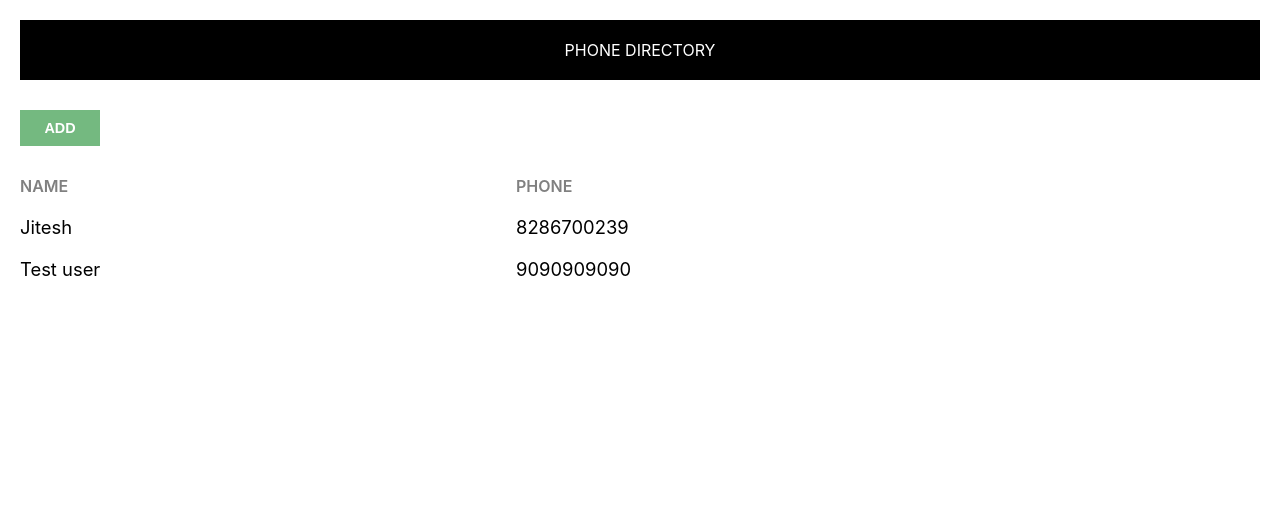
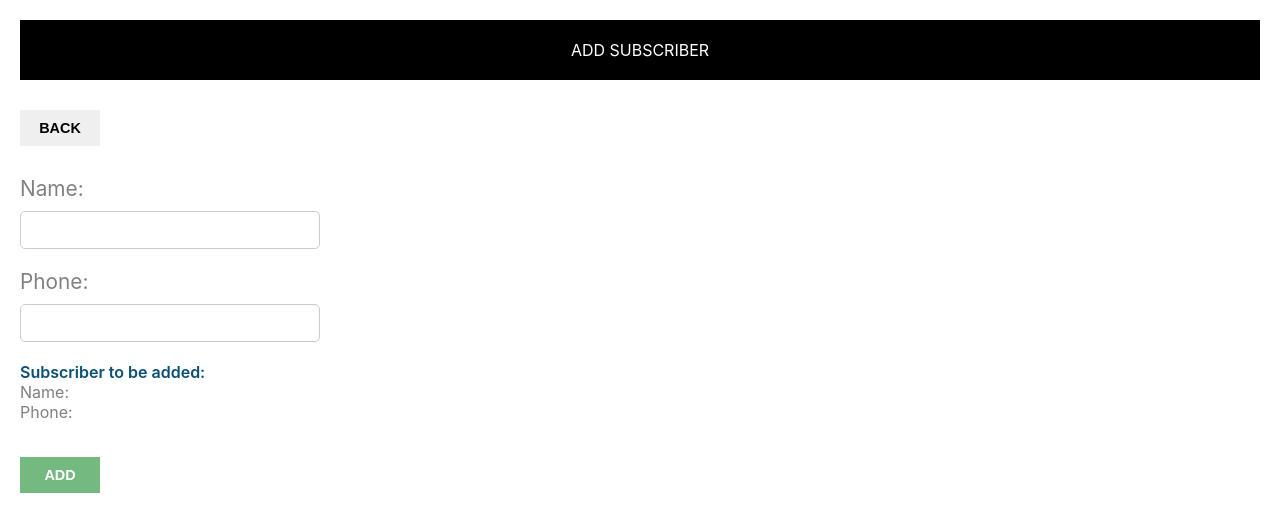
Before and after one commit to JiteshA16/ReactJS_PhoneDirectory, a React (Create React App) app: page / in a window 1280 px wide. Shown: the top 532 px of the page. Built offline with nearby package versions, Linux system fonts and the light colour scheme.

Commit message:
Added the add subscriber page design

```diff
--- /dev/null
+++ b/src/AddSubscriber.css
@@ -0,0 +1,37 @@
+.subscriber-form {
+    margin-top: 30px;
+}
+
+.label-control {
+    color: #808080;
+    font-size: 1.3em;
+    margin-right: 15px;
+}
+
+.input-control {
+    width: 300px;
+    min-width: 100px;
+    padding: 10px 15px;
+    display: inline-block;
+    border: 1px solid #ccc;
+    border-radius: 5px;
+    box-sizing: border-box;
+    font-size: 0.9rem;
+    outline: none;
+    margin-top: 10px;
+}
+
+.subscriber-info-container {
+    font-size: 1rem;
+    margin-right: 10px;
+    margin-bottom: 5px;
+}
+
+.subscriber-to-be-added-heading {
+    color: #0a4f75;
+    font-weight: 600;
+}
+
+.subscriber-info {
+    color: #808080;
+}
--- /dev/null
+++ b/src/AddSubscriber.js
@@ -0,0 +1,33 @@
+import React, {Component} from 'react';
+import Header from './Header';
+import './AddSubscriber.css';
+
+// Here we have not imported any CSS file, still the button takes the styling , this is because the webpack bundles
+// the CSS files into a single CSS file.
+class AddSubscriber extends Component {
+    render() {
+        return (
+            <div className="body-container">
+                <Header heading="Add Subscriber"/>
+                <button className="custom-btn">Back</button>
+                <form className="subscriber-form">
+                <label htmlFor="name" className="label-control">Name: </label> <br />
+                <input id="name" type="text" className="input-control" name="name"/><br /><br />
+
+                <label htmlFor="phone" className="label-control">Phone: </label> <br />
+                <input id="phone" type="text" className="input-control" name="phone"/><br /><br />
+
+                <div className="subscriber-info-container">
+                    <span className="subscriber-to-be-added-heading">Subscriber to be added: </span><br />
+                    <span className="subscriber-info">Name: </span><br />
+                    <span className="subscriber-info">Phone: </span><br />
+                </div>
+
+                <button className="custom-btn add-btn">Add</button>
+                </form>
+            </div>
+        )
+    }
+}
+
+export default AddSubscriber;
--- a/src/App.css
+++ b/src/App.css
@@ -1,27 +1,10 @@
-.body-container {
-    padding: 20px;
-}
+
 
 .heading-container {
     margin: 30px 0px 20px 0px;
     width: 100%;
 }
 
-.add-btn {
-    color: white;
-    background-color: #74B980;
-}
-
-.custom-btn {
-    padding: 10px;
-    width: 80px;
-    cursor: pointer;
-    border: none;
-    font-weight: bold;
-    font-size: 0.9rem;
-    text-transform: uppercase;
-    margin-top: 30px;
-}
 
 .grid-container {
     display: grid;
@@ -42,3 +25,8 @@
     color: #808080;
     text-transform: uppercase;
 }
+
+.delete-btn {
+    color: black;
+    background-color:rgba(254, 154, 157, 1.0);
+}
--- a/src/App.js
+++ b/src/App.js
@@ -4,6 +4,10 @@
 import './App.css';
 
 class App extends Component {
+  clickHandler(message) {
+    alert(message);
+  }
+
   render() {
     let subscribers = [
       {
@@ -20,7 +24,7 @@
 
     return (
       <div className="body-container">
-        <Header />
+        <Header heading="Phone Directory" />
         <button className="custom-btn add-btn">Add</button>
         <div className="grid-container heading-container">
           <span className="grid-item name-heading">Name</span>
@@ -32,11 +36,10 @@
             return <div className="grid-container" key={sub.id}>
               <span className="grid-item">{sub.name}</span>
               <span className="grid-item">{sub.phone}</span>
+              <button className="custom-btn delete-btn" onClick={this.clickHandler.bind(this,"Do you want to delete the contact?")} style={{ marginTop: 0 }}>Delete</button>
             </div>
           })
         }
-
-
       </div>
     );
   }
--- a/src/Header.js
+++ b/src/Header.js
@@ -3,7 +3,7 @@
 import './Header.css';
 
 /* This is functional component */
-const Header = function () {
+const Header = function (props) {
     /* Moving style as constant object */
     //const headerStyle = { textAlign: 'center', padding: 20, background: '#000', color: '#fff', textTransform: 'uppercase' };
 
@@ -15,7 +15,7 @@
             */
 
         <div className="header">
-            Phone Directory
+            {props.heading}
         </div>
     )
 }
--- /dev/null
+++ b/src/common/common.css
@@ -0,0 +1,19 @@
+.body-container {
+    padding: 20px;
+}
+
+.custom-btn {
+    padding: 10px;
+    width: 80px;
+    cursor: pointer;
+    border: none;
+    font-weight: bold;
+    font-size: 0.9rem;
+    text-transform: uppercase;
+    margin-top: 30px;
+}
+
+.add-btn {
+    color: white;
+    background-color: #74B980;
+}
--- a/src/index.js
+++ b/src/index.js
@@ -2,11 +2,14 @@
 import ReactDOM from 'react-dom';
 import './index.css';
 import App from './App';
+import AddSubscriber from './AddSubscriber';
 import reportWebVitals from './reportWebVitals';
+import './common/common.css';
+
 
 ReactDOM.render(
   <React.StrictMode>
-    <App />
+    <AddSubscriber />
   </React.StrictMode>,
   document.getElementById('root')
 );
```
